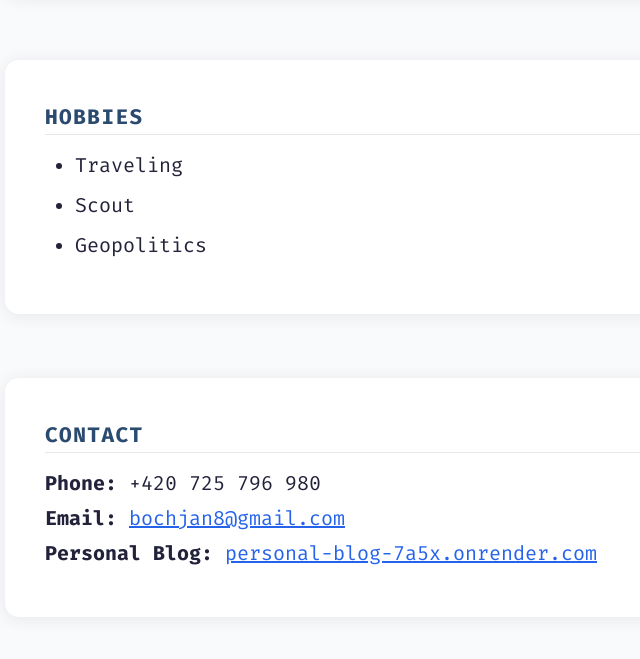
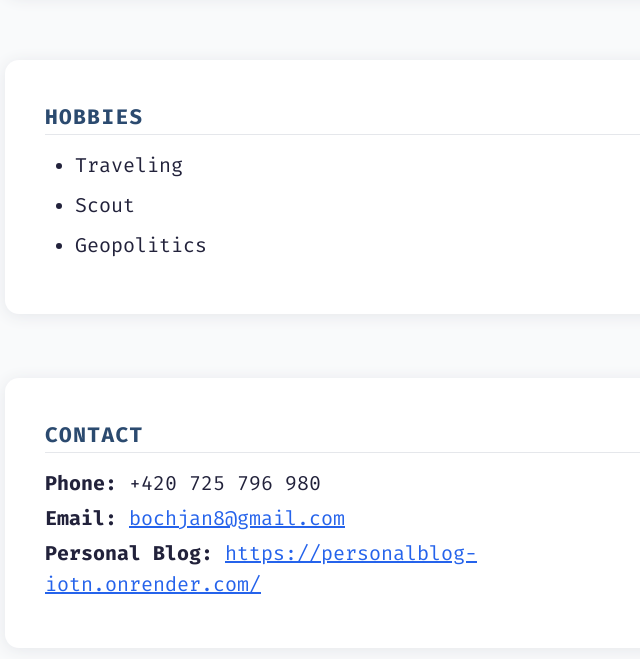
Before and after one commit to Bozka222/CV, a plain HTML site: page index.html in a window 1280 px wide. Shown: the part 3913-4572 px from the top of the page, without its empty margins (295-935 px from the left). Drawn offline with Linux system fonts and the light colour scheme.

Commit message:
Fix text not only Href

```diff
--- a/index.html
+++ b/index.html
@@ -446,7 +446,7 @@
       <ul class="contact-list">
         <li><strong>Phone:</strong> +420 725 796 980</li>
         <li><strong>Email:</strong> <a href="mailto:bochjan8@gmail.com">bochjan8@gmail.com</a></li>
-        <li><strong>Personal Blog:</strong> <a href="https://personalblog-iotn.onrender.com/" target="_blank" rel="noopener">personal-blog-7a5x.onrender.com</a></li>
+        <li><strong>Personal Blog:</strong> <a href="https://personalblog-iotn.onrender.com/" target="_blank" rel="noopener">https://personalblog-iotn.onrender.com/</a></li>
       </ul>
     </section>
   </main>
```
